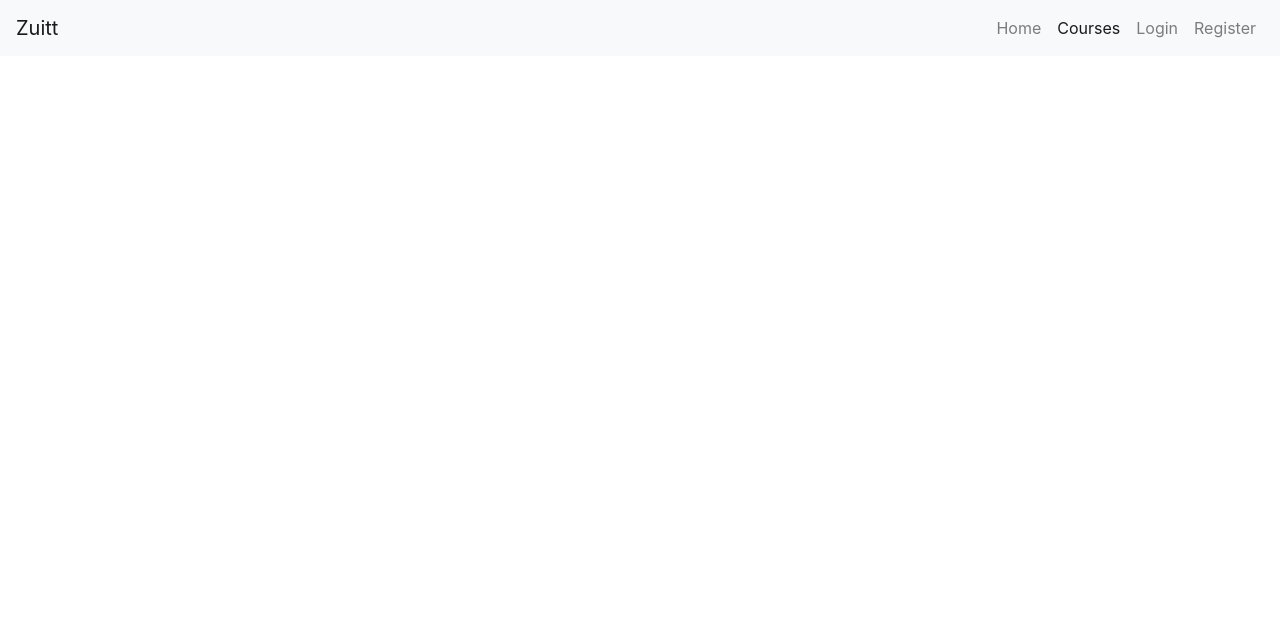
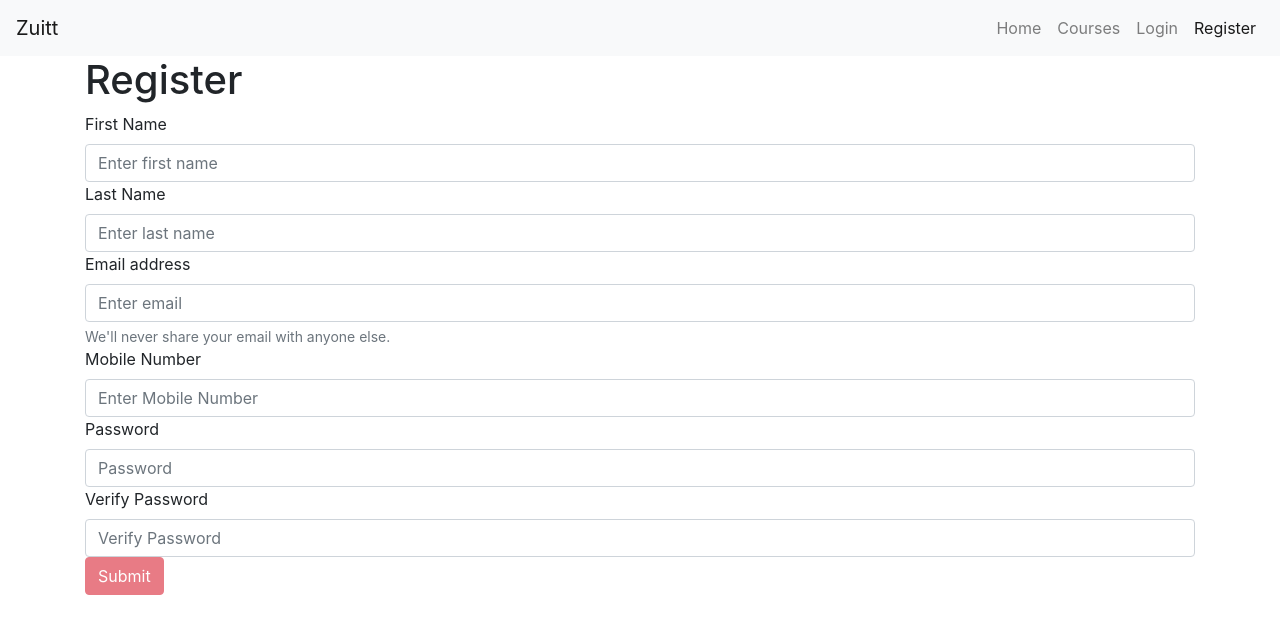
Before and after one commit to MineralWater321/s45-50, a React (Create React App) app: page /register in a window 1280 px wide. Before the commit this address led to /courses. Shown: the top 634 px of the page. Built offline with nearby package versions, Linux system fonts and the light colour scheme; no server answers.

Commit message:
Add activity code-S50

```diff
--- a/src/pages/Register.js
+++ b/src/pages/Register.js
@@ -1,11 +1,16 @@
 import { useState, useEffect, useContext } from 'react';
 import { Form, Button } from 'react-bootstrap';
 import { Redirect } from 'react-router-dom';
+import { Fragment } from 'react';
 import UserContext from '../UserContext';
+import Swal from 'sweetalert2';
 
 export default function Register(){
     // State hooks to store the values of the input fields
+    const [firstName, setFirstName] = useState('');
+    const [lastName, setLastName] = useState('');
     const [email, setEmail] = useState('');
+    const [mobileNo, setmobileNo] = useState('');
     const [password1, setPassword1] = useState('');
     const [password2, setPassword2] = useState('');
     const {user} = useContext(UserContext);
@@ -15,36 +20,116 @@ export default function Register(){
    console.log(email);
    console.log(password1);
    console.log(password2);
+   console.log(mobileNo.length);
 
    //Function to simulate user registration
    function registerUser(e){
        e.preventDefault();
+       //fetch for checking for duplicate email
+       fetch('http://localhost:3000/users/checkEmail', {
+                method: 'POST',
+                headers: {
+                    'Content-Type': 'application/json'
+                },
+                body: JSON.stringify({
+                    email: email
+                })
+            })
+            .then(res => res.json())
+            .then(confirm => {
+                console.log(confirm)
+                if(confirm === true){
+                    Swal.fire({
+                        title:'Duplicate email found',
+                        icon: 'error',
+                        text: 'Please provide a different email.'
+                    })
+                }
+                else{
+                    //fetch for Registration
+                    fetch('http://localhost:3000/users/register', {
+                        method: 'POST',
+                        headers: {
+                            'Content-Type': 'application/json'
+                        },
+                        body: JSON.stringify({
+                            firstName: firstName,
+                            lastName: lastName,
+                            email: email,
+                            mobileNo: mobileNo,
+                            password: password1
+                        })
+                    })
+                    .then(res => res.json())
+                    .then(data => {
+                        console.log(data);
+                        //If no user information is found, the "access" property will not be available and will return udefined
+                        if(data === true){
+                            //The token will be used to retrieve user information across the whole frontend application and storing it in the localStorage to allow ease of access to the user's information
+
+                            Swal.fire({
+                                title: 'Registration Successful',
+                                icon: "success",
+                                text: 'Welcome to Zuitt!'
+                            })
+
+                        }
+                        else{
+                            Swal.fire({
+                                title:'Registration failed',
+                                icon: 'error',
+                                text: 'Check your login details and try again.'
+                            })
+                        }
+                    })
+                }
+            })
 
        setEmail('');
        setPassword1('');
        setPassword2('');
-
-       alert('Thank you for registering!')
    }
 
    useEffect(() => {
         //Validate to enable submit button when all fields are populated and both passwords match
-        if((email !== '' && password1 !== '' && password2 !== '') && (password1 === password2))
+        if((email !== '' && password1 !== '' && password2 !== '' && firstName !== '' && lastName !== '' && mobileNo.length > 10) && (password1 === password2))
         {
             setIsActive(true);
         }
         else{
             setIsActive(false);
         }
-   }, [email, password1, password2])
+   }, [email, password1, password2, firstName, lastName, mobileNo])
 
     return(
-        (user.email !== null) ?
+        (user.id !== null) ?
             <Redirect to="/courses" />
             :
             <Form onSubmit={(e) => registerUser(e)}>
                 {/* Bind the input states via 2-way binding */}
                 <h1>Register</h1>
+                <Form.Group controlId="firstName">
+                    <Form.Label>First Name</Form.Label>
+                    <Form.Control
+                        type="text"
+                        placeholder="Enter first name"
+                        value={firstName}
+                        onChange = { e => setFirstName(e.target.value)}
+                        required
+                    />
+                </Form.Group>
+
+                <Form.Group controlId="lastName">
+                    <Form.Label>Last Name</Form.Label>
+                    <Form.Control
+                        type="text"
+                        placeholder="Enter last name"
+                        value={lastName}
+                        onChange = { e => setLastName(e.target.value)}
+                        required
+                    />
+                </Form.Group>
+
                 <Form.Group controlId="userEmail">
                     <Form.Label>Email address</Form.Label>
                     <Form.Control
@@ -57,6 +142,17 @@ export default function Register(){
                     <Form.Text className="text-muted">
                         We'll never share your email with anyone else.
                     </Form.Text>
+                </Form.Group>
+
+                <Form.Group controlId="mobileNo">
+                    <Form.Label>Mobile Number</Form.Label>
+                    <Form.Control
+                        type="number"
+                        placeholder="Enter Mobile Number"
+                        value={mobileNo}
+                        onChange = { e => setmobileNo(e.target.value)}
+                        required
+                    />
                 </Form.Group>
 
                 <Form.Group controlId="password1">
```
Lines whose indentation alone changed are shown as unchanged.
